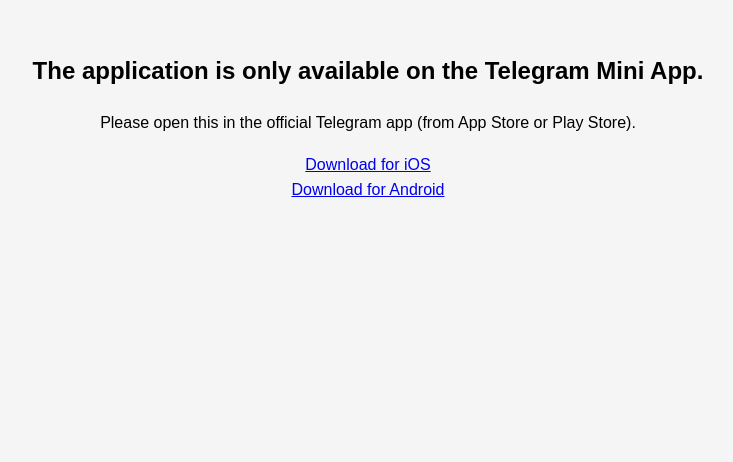
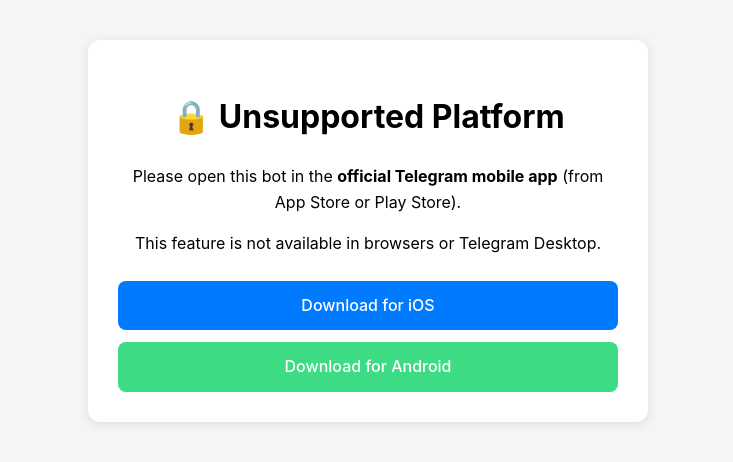
Before and after one commit to Vamshi0325/mobile-test, a React (Create React App) app: page / in a window 1280 px wide. Shown: the top 462 px of the page, without its empty margins (272-1005 px from the left). Built offline with nearby package versions, Linux system fonts and the light colour scheme.

Commit message:
first commit

```diff
--- a/src/App.js
+++ b/src/App.js
@@ -1,111 +1,25 @@
-// import { useTelegram } from "./hooks/useTelegram";
-// import UnsupportedPlatform from "./components/UnsupportedPlatform";
-// import "./App.css";
+import { useTelegram } from "./hooks/useTelegram";
+import UnsupportedPlatform from "./components/UnsupportedPlatform";
+import "./App.css";
 
-// function App() {
-//   const { isValidTelegram } = useTelegram();
-
-//   if (!isValidTelegram) {
-//     console.warn("🚫 Unsupported Platform Detected");
-//     return <UnsupportedPlatform />;
-//   }
-
-//   const tgUser = window.Telegram?.WebApp?.initDataUnsafe?.user;
-
-//   return (
-//     <div className="telegram-app">
-//       <h1>Welcome to Our Bot! 🎉</h1>
-//       <p>You're using the official Telegram app.</p>
-
-//       {tgUser && <p>Hello, {tgUser.first_name}!</p>}
-//     </div>
-//   );
-// }
-
-// export default App;
-
-import React, { useEffect, useState } from "react";
-
-const App = () => {
-  const [isValidTelegram, setIsValidTelegram] = useState(false);
-
-  useEffect(() => {
-    const checkTelegram = () => {
-      const WebApp = window.Telegram?.WebApp;
-      const ua = navigator.userAgent || "";
-
-      console.log("🚦 WebApp:", WebApp);
-      console.log("🚦 User-Agent:", ua);
-
-      // 1️⃣ If the WebApp object is missing (i.e., web.telegram.org or any browser), block access
-      if (!WebApp) {
-        console.log("🚫 WebApp not found. Blocking access.");
-        return setIsValidTelegram(false);
-      }
-
-      // 2️⃣ Check the platform. Ensure it's either Android or iOS (for the Telegram Mini App).
-      if (WebApp.platform !== "android" && WebApp.platform !== "ios") {
-        console.log("🚫 Unsupported platform detected. Blocking access.");
-        return setIsValidTelegram(false);
-      }
-
-      // 3️⃣ Extra safety check on the user-agent to ensure it is an official Telegram client.
-      if (!ua.includes("Telegram-Android/") && !ua.includes("Telegram-iOS/")) {
-        console.log("🚫 Invalid User-Agent. Blocking access.");
-        return setIsValidTelegram(false);
-      }
-
-      // 🎉 If the app passes the checks, allow access.
-      setIsValidTelegram(true);
-      WebApp.ready(); // Proceed with WebApp SDK logic.
-    };
-
-    checkTelegram();
-  }, []);
+function App() {
+  const { isValidTelegram } = useTelegram();
 
   if (!isValidTelegram) {
-    return (
-      <div
-        style={{
-          textAlign: "center",
-          fontFamily: "sans-serif",
-          padding: "2rem",
-        }}
-      >
-        <h2>The application is only available on the Telegram Mini App.</h2>
-        <p>
-          Please open this in the official Telegram app (from App Store or Play
-          Store).
-        </p>
-        <div>
-          <a
-            href="https://apps.apple.com/app/telegram-messenger/id686449807"
-            target="_blank"
-            rel="noopener noreferrer"
-          >
-            Download for iOS
-          </a>
-        </div>
-        <div>
-          <a
-            href="https://play.google.com/store/apps/details?id=org.telegram.messenger"
-            target="_blank"
-            rel="noopener noreferrer"
-          >
-            Download for Android
-          </a>
-        </div>
-      </div>
-    );
+    console.warn("🚫 Unsupported Platform Detected");
+    return <UnsupportedPlatform />;
   }
 
+  const tgUser = window.Telegram?.WebApp?.initDataUnsafe?.user;
+
   return (
-    <div style={{ textAlign: "center", padding: "20px" }}>
-      <h1>🎉 Welcome to the Telegram Mini App!</h1>
-      <p>Your platform is supported. Enjoy the app!</p>
-      {/* Add your app's real logic here */}
+    <div className="telegram-app">
+      <h1>Welcome to Our Bot! 🎉</h1>
+      <p>You're using the official Telegram app.</p>
+
+      {tgUser && <p>Hello, {tgUser.first_name}!</p>}
     </div>
   );
-};
+}
 
 export default App;
--- a/src/hooks/useTelegram.js
+++ b/src/hooks/useTelegram.js
@@ -17,10 +17,22 @@
       console.log("🔍 Telegram initData:", initData);
       console.log("🔍 isWebView:", isWebView);
 
-      // Fix: Only block if isWebView is explicitly false
+      // Check User-Agent for mobile Telegram app only
+      const userAgent = navigator.userAgent;
+      console.log("🔍 User-Agent:", userAgent);
+
+      // Define User-Agent patterns for official Telegram mobile apps
+      const isTelegramMobile =
+        userAgent.includes("Telegram") &&
+        (userAgent.includes("Android") || userAgent.includes("iPhone"));
+
+      console.log("🔍 Is Official Telegram App (mobile)?", isTelegramMobile);
+
+      // Ensure it is the official Telegram mobile app, WebView, and platform checks
       return (
         !!initData &&
         isWebView !== false &&
+        isTelegramMobile &&
         (platform === "android" || platform === "ios")
       );
     };
```
